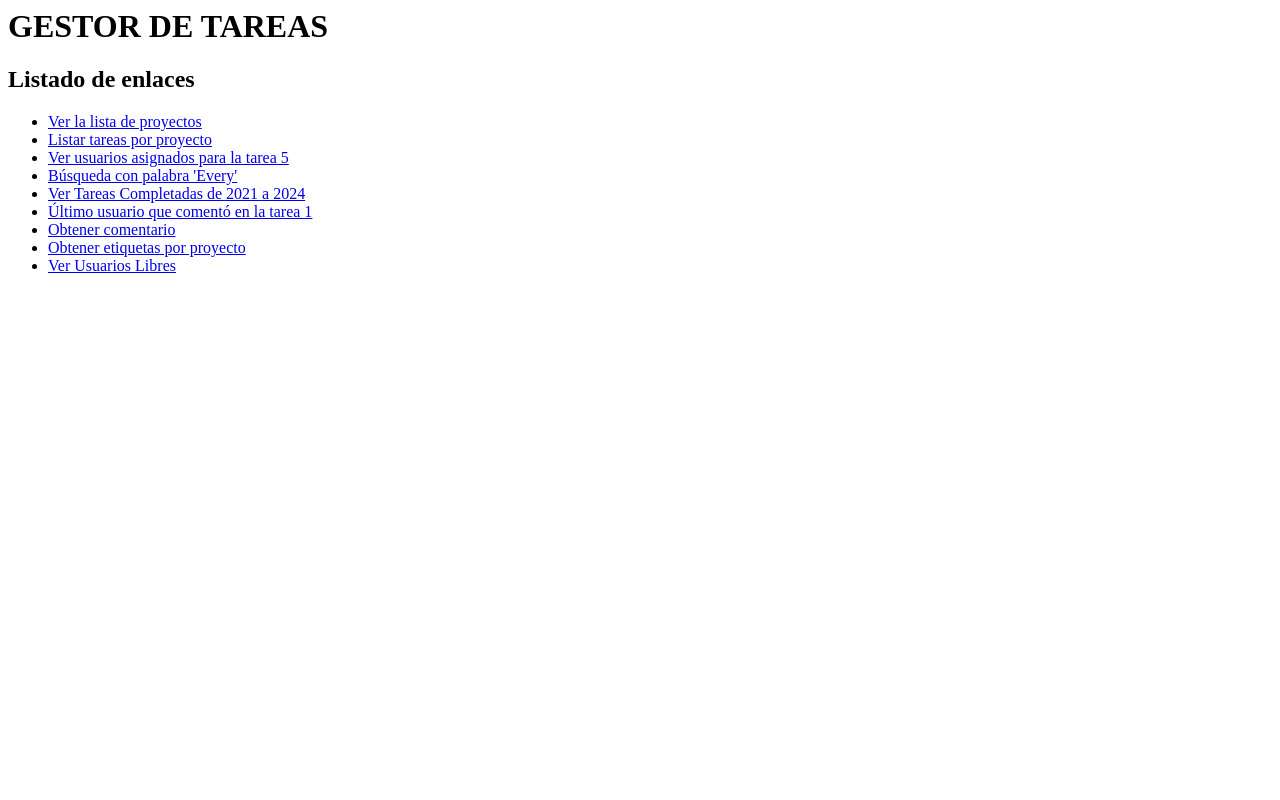
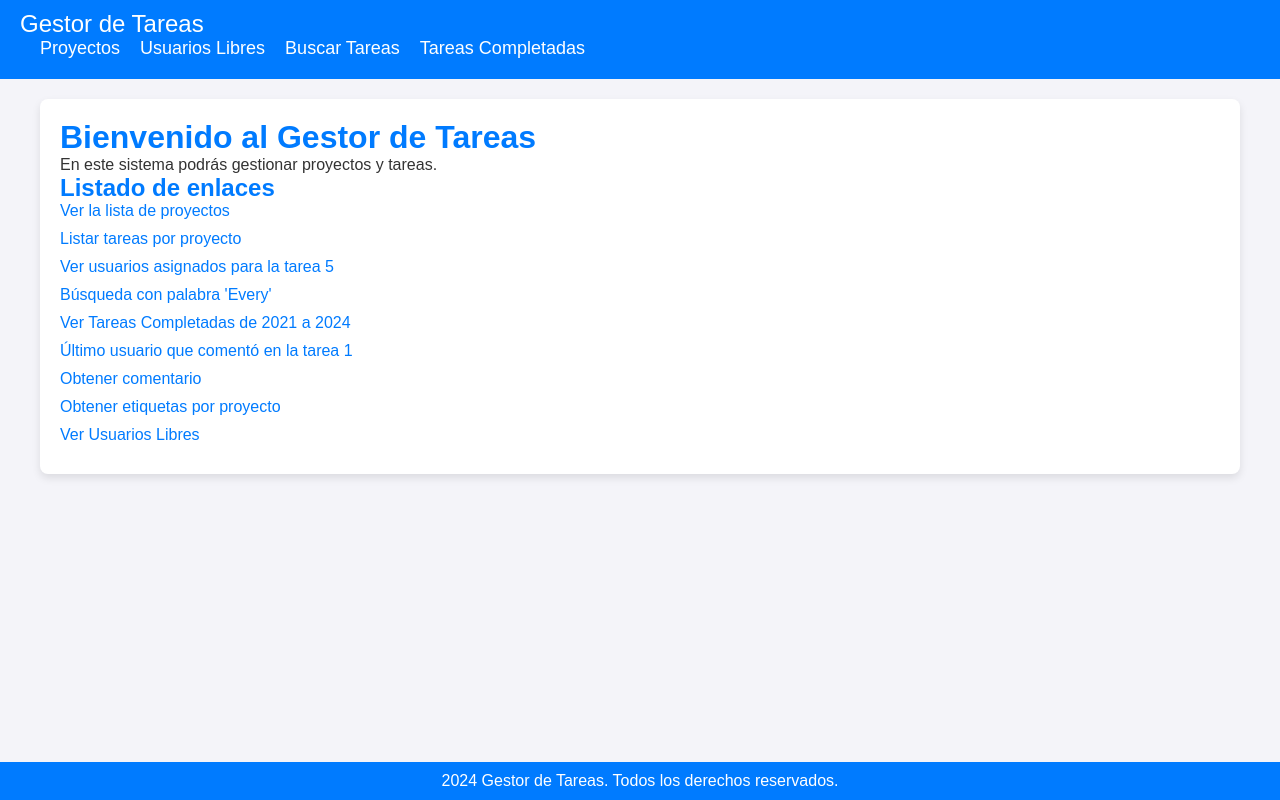
Before and after one commit to mohies/Practica_Creaci-n_de_Modelos, a Django app: page / in a window 1280 px wide. Run offline with Django 5.2, Linux system fonts and the light colour scheme.

Commit message:
he hecho la primera corregir sobre todo lo que jorge puso en los comentarios

```diff
--- /dev/null
+++ b/gtareas/templates/gtareas/base.html
@@ -0,0 +1,135 @@
+<!DOCTYPE html>
+<html lang="es">
+<head>
+    <meta charset="UTF-8">
+    <meta name="viewport" content="width=device-width, initial-scale=1.0">
+    <title>Gestor de Tareas</title>
+
+    <!-- Estilos personalizados -->
+    <style>
+        /* Reset básico */
+        * {
+            margin: 0;
+            padding: 0;
+            box-sizing: border-box;
+        }
+
+        /* Estilo general */
+        body {
+            font-family: Arial, sans-serif;
+            background-color: #f4f4f9;
+            color: #333;
+        }
+
+        /* Estilo para el contenedor del menú */
+        nav {
+            background-color: #007bff;
+            padding: 10px 20px;
+        }
+
+        nav .navbar-brand {
+            color: white;
+            font-size: 24px;
+            text-decoration: none;
+        }
+
+        nav .navbar-nav {
+            list-style: none;
+            display: flex;
+            margin-left: auto;
+        }
+
+        nav .nav-item {
+            margin-left: 20px;
+        }
+
+        nav .nav-link {
+            color: white;
+            text-decoration: none;
+            font-size: 18px;
+        }
+
+        nav .nav-link:hover {
+            text-decoration: underline;
+        }
+
+        /* Contenedor de contenido */
+        .container {
+            max-width: 1200px;
+            margin: 20px auto;
+            padding: 20px;
+            background-color: white;
+            box-shadow: 0 4px 8px rgba(0, 0, 0, 0.1);
+            border-radius: 8px;
+        }
+
+        /* Títulos */
+        h1, h2 {
+            color: #007bff;
+        }
+
+        /* Estilo de los enlaces */
+        ul {
+            list-style: none;
+            padding: 0;
+        }
+
+        ul li {
+            margin-bottom: 10px;
+        }
+
+        ul li a {
+            color: #007bff;
+            text-decoration: none;
+        }
+
+        ul li a:hover {
+            text-decoration: underline;
+        }
+
+        /* Estilo del pie de página */
+        footer {
+            text-align: center;
+            padding: 10px;
+            background-color: #007bff;
+            color: white;
+            position: fixed;
+            width: 100%;
+            bottom: 0;
+        }
+    </style>
+</head>
+<body>
+
+    <!-- Menú de navegación superior -->
+    <nav>
+        <a class="navbar-brand" href="{% url 'index' %}">Gestor de Tareas</a>
+        <ul class="navbar-nav">
+            <li class="nav-item">
+                <a class="nav-link" href="{% url 'lista_proyectos' %}">Proyectos</a>
+            </li>
+            <li class="nav-item">
+                <a class="nav-link" href="{% url 'usuarios_sin_tareas' %}">Usuarios Libres</a>
+            </li>
+            <li class="nav-item">
+                <a class="nav-link" href="{% url 'lista_tareas_por_observacion' 'Every' %}">Buscar Tareas</a>
+            </li>
+            <li class="nav-item">
+                <a class="nav-link" href="{% url 'dame_tareas_por_anio' 2021 2024 %}">Tareas Completadas</a>
+            </li>
+        </ul>
+    </nav>
+
+
+    <div class="container mt-4">
+        {% block content %}
+
+        {% endblock %}
+    </div>
+
+    <footer>
+        <p>2024 Gestor de Tareas. Todos los derechos reservados.</p>
+    </footer>
+
+</body>
+</html>
--- a/gtareas/templates/index.html
+++ b/gtareas/templates/index.html
@@ -1,10 +1,10 @@
-<html>
-    <head><head>
-        <body>
-            <h1>GESTOR DE TAREAS</h1>
+{% extends 'gtareas/base.html' %}
+
+{% block content %}
+    <h1>Bienvenido al Gestor de Tareas</h1>
+    <p>En este sistema podrás gestionar proyectos y tareas.</p>
 
     <h2>Listado de enlaces</h2>
-
     <ul>
        <li> <a href="{% url 'lista_proyectos' %}">Ver la lista de proyectos</a></li>
        <li><a href="{% url 'lista_tareas_proyecto' 1 %}">Listar tareas por proyecto</a></li>
@@ -16,8 +16,4 @@
        <li><a href="{% url 'obtener_etiquetas_proyecto' 1 %}">Obtener etiquetas por proyecto</a></li>
        <li><a href="{% url 'usuarios_sin_tareas' %}">Ver Usuarios Libres</a></li>
     </ul>
-
-
-
-        </body>
-</html>
+{% endblock %}
--- a/gtareas/views.py
+++ b/gtareas/views.py
@@ -47,7 +47,7 @@ def obtener_etiquetas_proyecto(request, proyecto_id): #el selected related se su
     return render(request, 'gtareas/lista_etiquetas_proyecto.html', {'etiquetas': etiqueta})
 def usuarios_sin_tareas(request):
     #usuarios_libres = Usuario.objects.annotate(tareas_count=Count('tarea')).filter(tareas_count=0) #annotate lo que hace es añadir un campo nuevo
-    usuarios_libres = Usuario.objects.filter(tarea=None)
+    usuarios_libres = Usuario.objects.filter(asignaciontarea=None)
     return render(request, 'gtareas/usuarios_libres.html', {'usuarios': usuarios_libres})
 
 def mi_error_404(request, exception=None):
--- a/mysite/settings.py
+++ b/mysite/settings.py
@@ -23,7 +23,7 @@ BASE_DIR = Path(__file__).resolve().parent.parent
 SECRET_KEY = 'django-insecure-sc21i660aoff_(jq)ur+z)yjlxzyklwbg3-j6c4vh5%dn)*#(n'
 
 # SECURITY WARNING: don't run with debug turned on in production!
-DEBUG = False
+DEBUG = True
 
 ALLOWED_HOSTS = ['127.0.0.1']
 INTERNAL_IPS = ["127.0.0.1"]
```
Lines whose indentation alone changed are shown as unchanged.
